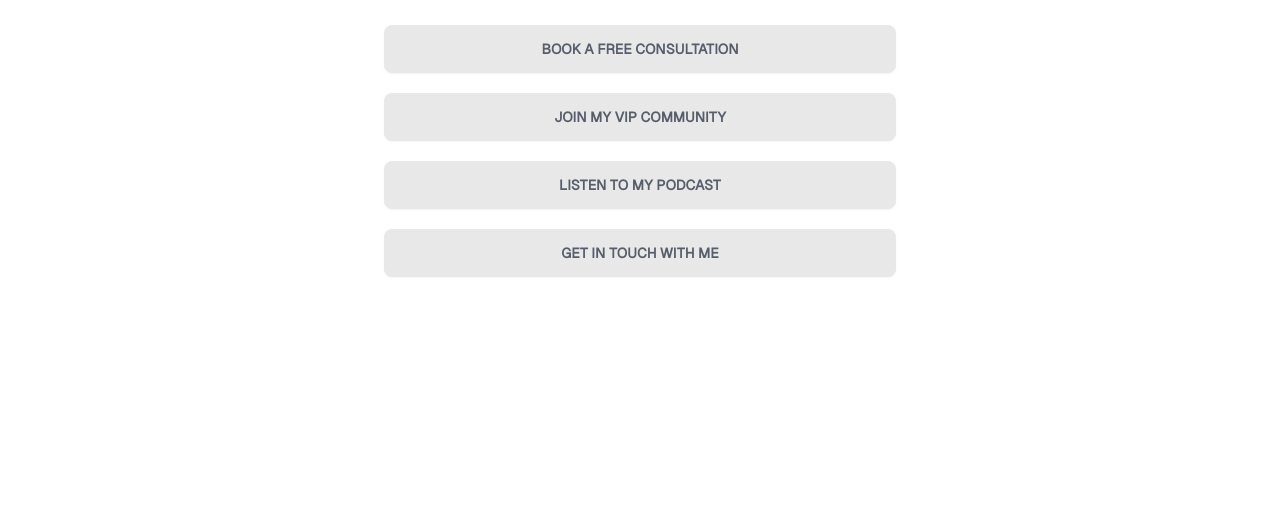
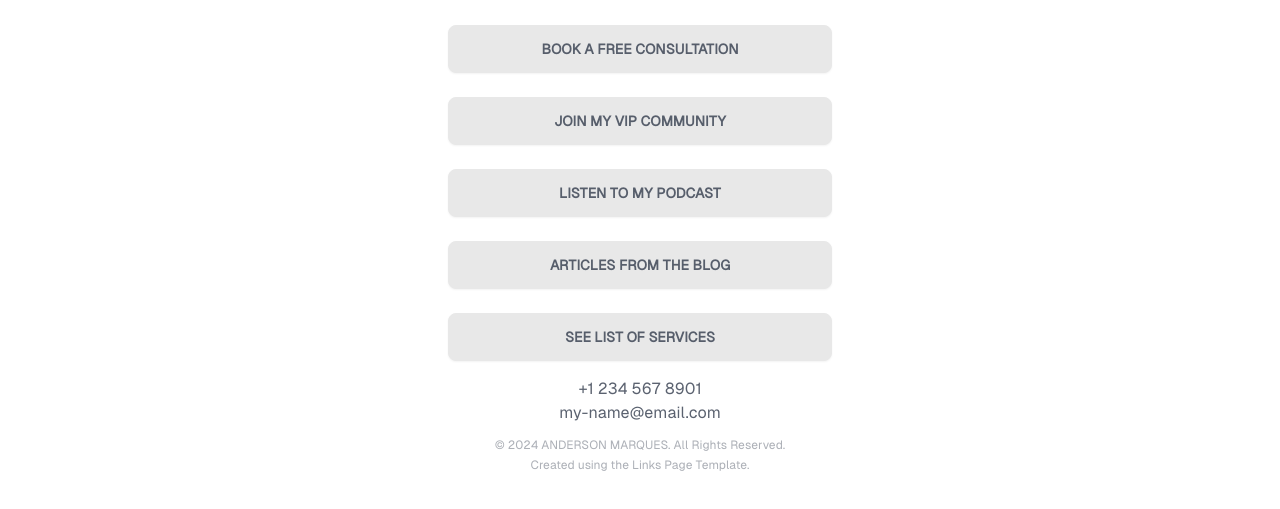
Before and after one commit to fm-anderson/links-page, an Astro site: page / in a window 1280 px wide. Shown: the part 351-860 px from the top of the page. Built offline with nearby package versions, Linux system fonts and the light colour scheme; Astro itself is replaced by a stand-in of ours.

Commit message:
new component: Footer

```diff
--- /dev/null
+++ b/src/components/Footer.astro
@@ -0,0 +1,19 @@
+---
+import { PROFILE_NAME, PHONE, EMAIL } from "../utils/config";
+const year = new Date().getFullYear();
+---
+
+<div class="my-4 flex flex-col justify-between gap-3 text-center opacity-80">
+  <div>
+    <p>{PHONE}</p>
+    <p>{EMAIL}</p>
+  </div>
+
+  <div>
+    <p class="mb-1 text-xs opacity-50">
+      <span class="uppercase">{`© ${year} ${PROFILE_NAME}.`}</span>
+      <span>All Rights Reserved.</span>
+    </p>
+    <p class="text-xs opacity-50">Created using the Links Page Template.</p>
+  </div>
+</div>
--- a/src/components/LinksContainer.astro
+++ b/src/components/LinksContainer.astro
@@ -1,18 +1,21 @@
 ---
-const btnTexts = [
-  "Book a free consultation",
-  "Join my VIP community",
-  "Listen to my podcast",
-  "Get in touch with me",
-];
+import { LINKS_LIST } from "../utils/config";
 ---
 
-<div class="mx-8 flex flex-col justify-center gap-5 lg:mx-auto lg:max-w-lg">
-  {
-    btnTexts.map((text) => (
-      <a href="#" target="_blank" class="btn uppercase">
-        <span class="opacity-80">{text}</span>
-      </a>
-    ))
-  }
+<div class="lg:mx-0">
+  <ul class="flex flex-col gap-6">
+    {
+      LINKS_LIST.slice(0, 5).map((item) => (
+        <li>
+          <a
+            href={item.link}
+            target="_blank"
+            class="btn w-80 uppercase lg:w-96"
+          >
+            <span class="opacity-80">{item.name}</span>
+          </a>
+        </li>
+      ))
+    }
+  </ul>
 </div>
--- a/src/pages/index.astro
+++ b/src/pages/index.astro
@@ -1,4 +1,5 @@
 ---
+import Footer from "../components/Footer.astro";
 import Header from "../components/Header.astro";
 import LinksContainer from "../components/LinksContainer.astro";
 import Social from "../components/Social.astro";
@@ -6,9 +7,14 @@ import Layout from "../layouts/Layout.astro";
 ---
 
 <Layout>
-  <main class="m-auto max-w-screen-xl">
-    <Header />
-    <Social />
-    <LinksContainer />
-  </main>
+  <div class="mx-auto flex h-screen max-w-screen-xl flex-col justify-between">
+    <div>
+      <Header />
+      <Social />
+    </div>
+    <main class="m-auto">
+      <LinksContainer />
+    </main>
+    <Footer />
+  </div>
 </Layout>
```
